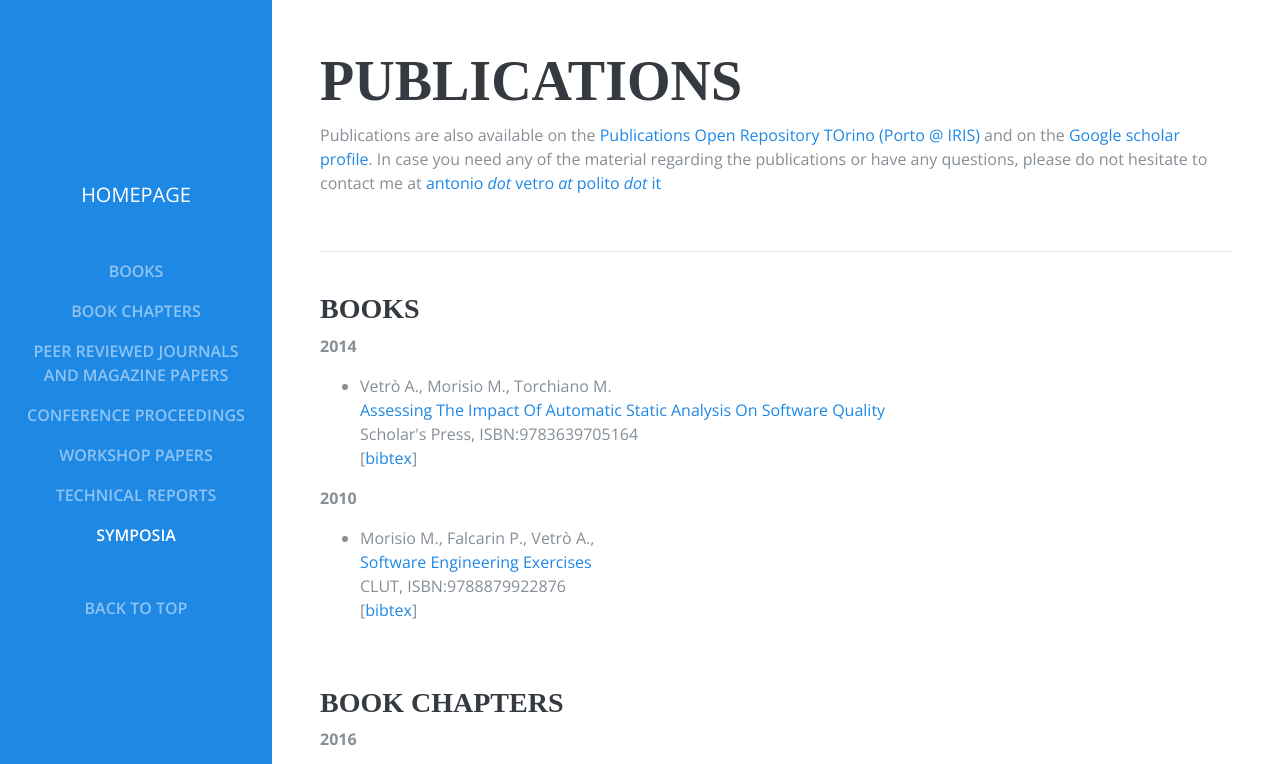
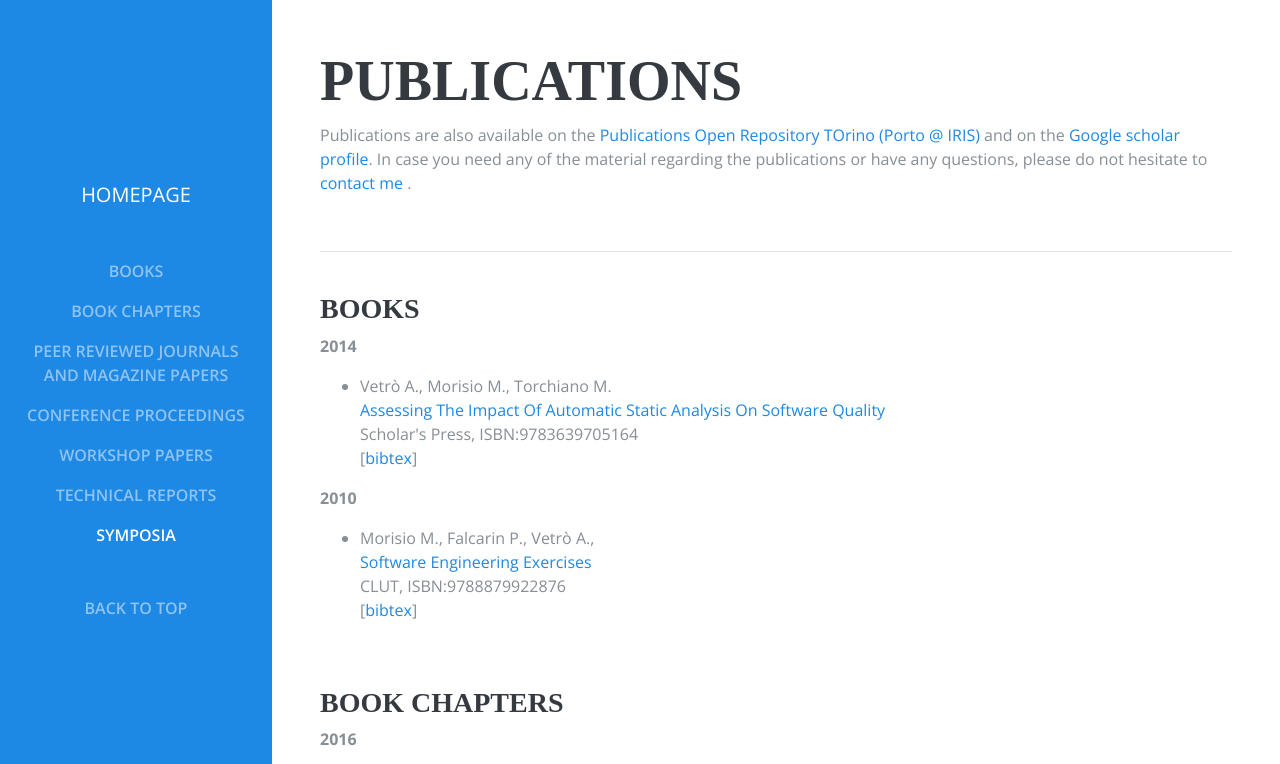
Before and after one commit to phisaz/antoniovetro, a plain HTML site: page publications.html in a window 1280 px wide. Shown: the top 764 px of the page. Drawn offline with nearby package versions, Linux system fonts and the light colour scheme; a web font is replaced by a local one.

Commit message:
Rimozione email

```diff
--- a/publications.html
+++ b/publications.html
@@ -91,8 +91,8 @@
                 <!-- Publications begin -->
 
                 <h2>Publications</h2>
-                <p>Publications are also available on the <a href="https://iris.polito.it/browse?type=author&authority=rp12842&sort_by=2&order=DESC">Publications Open Repository TOrino (Porto @ IRIS) </a> and on the <a href="https://scholar.google.it/citations?hl=en&user=zSl1DjUAAAAJ&view_op=list_works&sortby=pubdate">Google scholar profile</a>.   In case you need any of the material regarding the publications or have any questions, please do not hesitate to contact me at
-                    <a href="mailto:antonio.vetro@polito.it"> antonio <i> dot</i> vetro <i>at</i> polito <i>dot</i> it</a>
+                <p>Publications are also available on the <a href="https://iris.polito.it/browse?type=author&authority=rp12842&sort_by=2&order=DESC">Publications Open Repository TOrino (Porto @ IRIS) </a> and on the <a href="https://scholar.google.it/citations?hl=en&user=zSl1DjUAAAAJ&view_op=list_works&sortby=pubdate">Google scholar profile</a>.   In case you need any of the material regarding the publications or have any questions, please do not hesitate to
+                    <a href="https://nexa.polito.it/people/avetro"> contact me </a> .
                 </p>
                 <br>
                 <hr>
```
Also changed, not shown: index.html (+1 -1 lines).
